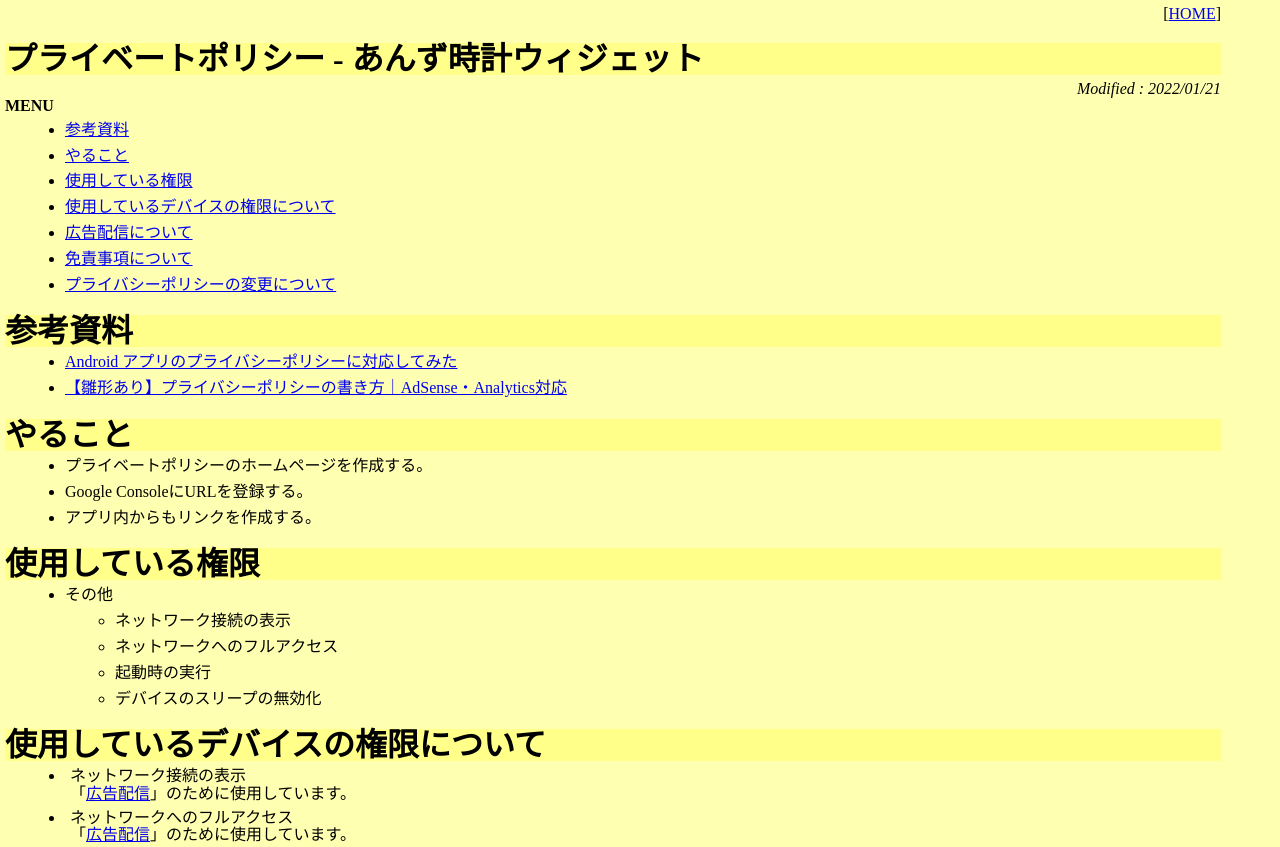
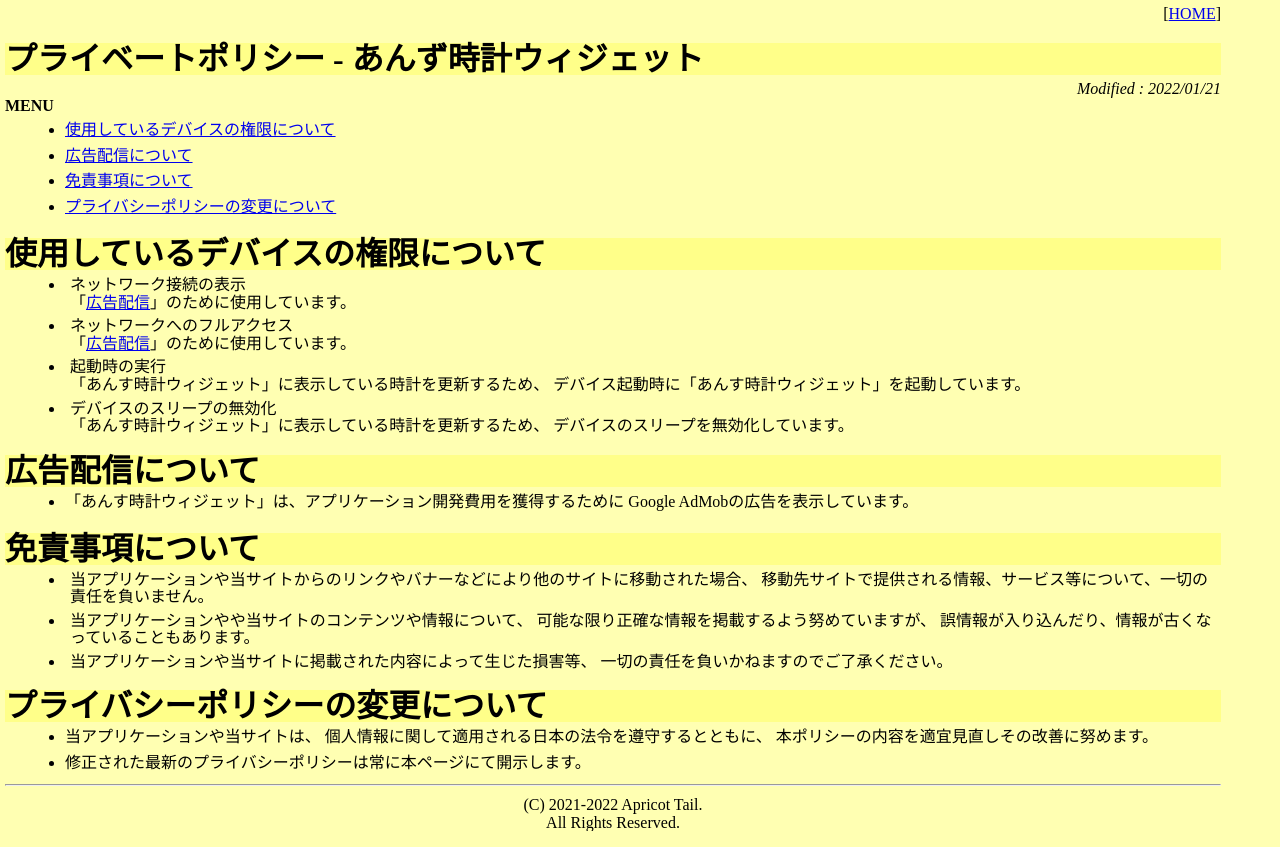
Before and after one commit to apricottail/labo, a plain HTML site: page docs/atwatch/privacy_policy.html in a window 1280 px wide. Shown: the top 847 px of the page. Drawn offline with Linux system fonts and the light colour scheme.

Commit message:
AtWatchのプライバシーポリシーを更新しました。

```diff
--- a/docs/atwatch/privacy_policy.html
+++ b/docs/atwatch/privacy_policy.html
@@ -224,42 +224,12 @@ Modified : 2022/01/21
 <nav id="TOC">
 <strong>MENU</strong><BR>
 <ul>
-<li><a href="#参考資料">参考資料</a></li>
-<li><a href="#やること">やること</a></li>
-<li><a href="#使用している権限">使用している権限</a></li>
 <li><a href="#使用しているデバイスの権限について">使用しているデバイスの権限について</a></li>
 <li><a href="#広告配信について">広告配信について</a></li>
 <li><a href="#免責事項について">免責事項について</a></li>
 <li><a href="#プライバシーポリシーの変更について">プライバシーポリシーの変更について</a></li>
 </ul>
 </nav>
-<h1 id="参考資料">参考資料</h1>
-<ul>
-<li><a href="https://blog.oil-seller.work/android/google-play-privacy-policy/">Android アプリのプライバシーポリシーに対応してみた</a><br />
-</li>
-<li><a href="https://nomadicwood.com/archives/4522">【雛形あり】プライバシーポリシーの書き方｜AdSense・Analytics対応</a></li>
-</ul>
-<h1 id="やること">やること</h1>
-<ul>
-<li>プライベートポリシーのホームページを作成する。<br />
-</li>
-<li>Google ConsoleにURLを登録する。<br />
-</li>
-<li>アプリ内からもリンクを作成する。</li>
-</ul>
-<h1 id="使用している権限">使用している権限</h1>
-<ul>
-<li>その他
-<ul>
-<li>ネットワーク接続の表示<br />
-</li>
-<li>ネットワークへのフルアクセス<br />
-</li>
-<li>起動時の実行<br />
-</li>
-<li>デバイスのスリープの無効化</li>
-</ul></li>
-</ul>
 <h1 id="使用しているデバイスの権限について">使用しているデバイスの権限について</h1>
 <ul>
 <li><p>ネットワーク接続の表示<br />
```
